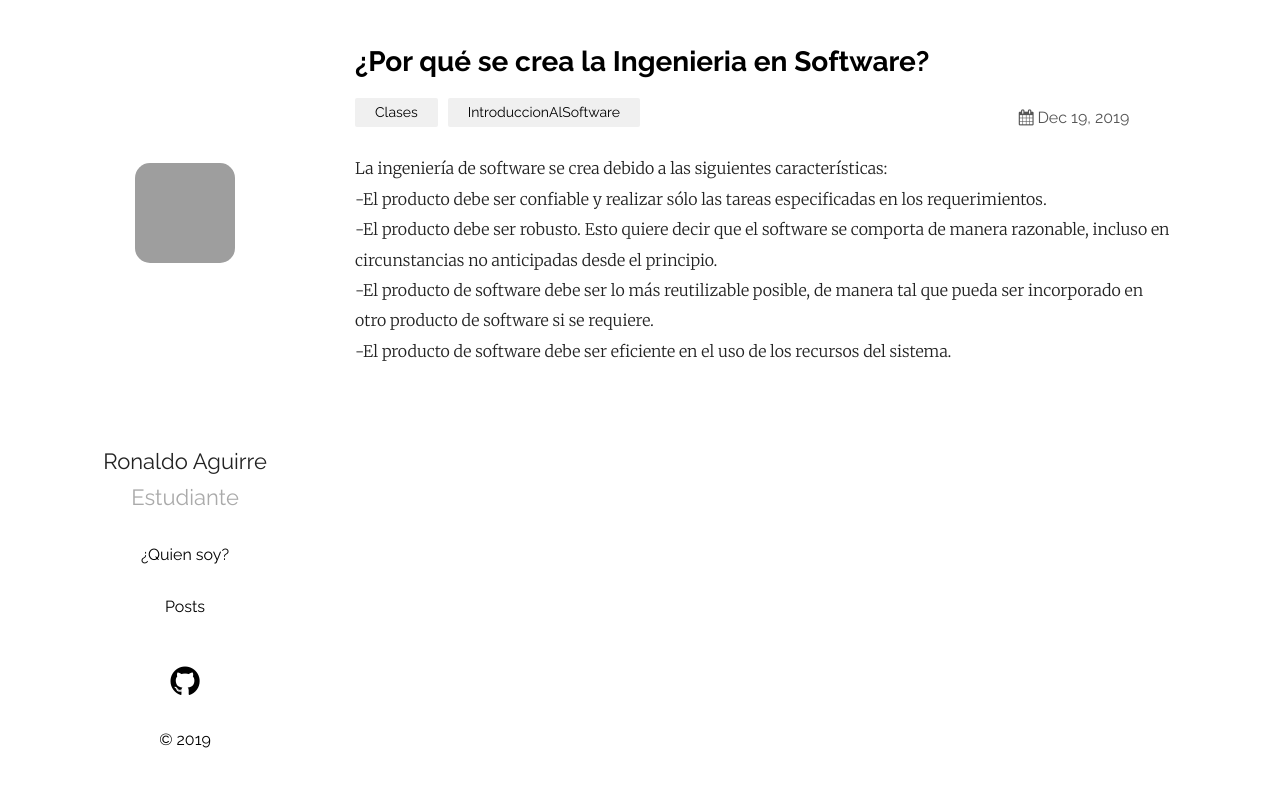
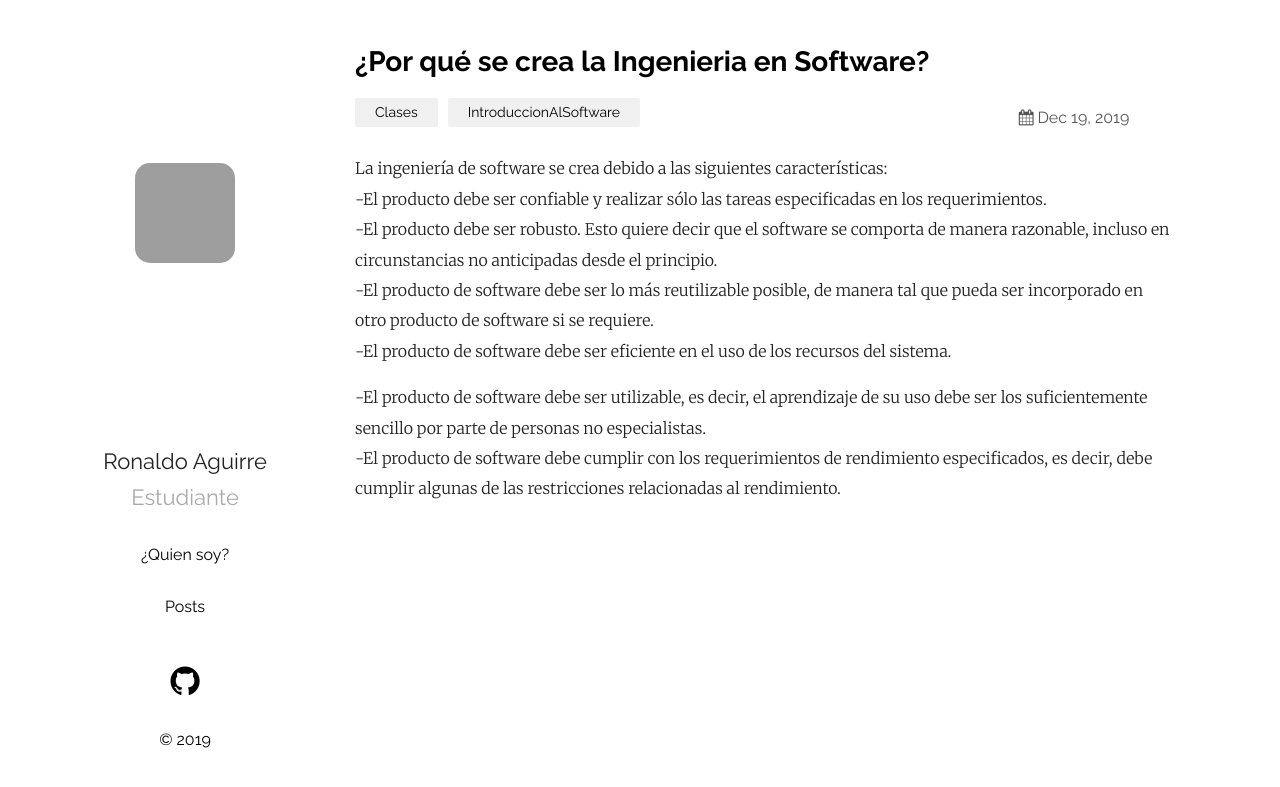
Before and after one commit to RonaldoJa/RonaldoJa.github.io, a Jekyll site: the page built from _posts/2019-03-23-PorquesecreaelSI.markdown, in a window 1280 px wide, cut to the strip 0-787 px from the top of the page. Built offline with Jekyll 4.4.1, drawn with Linux system fonts in a browser that asks for light colours; grey boxes are pictures that could not be loaded.

Commit message:
Update 2019-03-23-PorquesecreaelSI.markdown

```diff
--- a/_posts/2019-03-23-PorquesecreaelSI.markdown
+++ b/_posts/2019-03-23-PorquesecreaelSI.markdown
@@ -10,3 +10,5 @@ categories: Clases IntroduccionAlSoftware
   -El producto debe ser robusto. Esto quiere decir que el software se comporta de manera razonable, incluso en circunstancias no anticipadas desde el principio.<br>
   -El producto de software debe ser lo más reutilizable posible, de manera tal que pueda ser incorporado en otro producto de software si se requiere.<br>
   -El producto de software debe ser eficiente en el uso de los recursos del sistema.</p>
+  -El producto de software debe ser utilizable, es decir, el aprendizaje de su uso debe ser los suficientemente sencillo por parte de personas no especialistas.<br>
+  -El producto de software debe cumplir con los requerimientos de rendimiento especificados, es decir, debe cumplir algunas de las restricciones relacionadas al rendimiento.<br>
```
